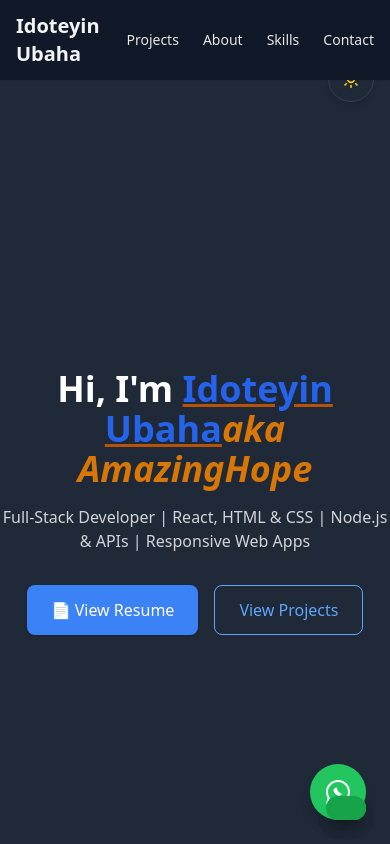
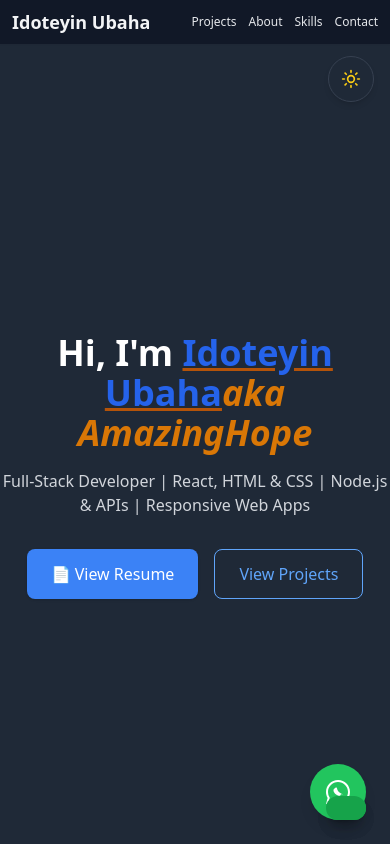
Before and after one commit to Amazinghope/Portfolio-alt, a React (Vite) app: page / in a window 390 px wide. Shown: the top 844 px of the page. Built offline with nearby package versions, Linux system fonts and the light colour scheme.

Commit message:
corrected

```diff
--- a/src/components/Nav.jsx
+++ b/src/components/Nav.jsx
@@ -1,10 +1,10 @@
 const Navbar = () => (
   <nav className="sticky top-0 z-50 bg-white dark:bg-gray-900 shadow-sm transition-colors duration-500">
-    <div className="max-w-6xl mx-auto px-4 py-3 flex justify-between items-center">
-      <h1 className="font-bold text-xl text-gray-900 dark:text-gray-100 transition-colors duration-300">
+    <div className="max-w-6xl mx-auto px-3 py-2 sm:px-4 sm:py-3 flex justify-between items-center">
+      <h1 className="font-bold text-lg sm:text-xl md:text-2xl text-gray-900 dark:text-gray-100 transition-colors duration-300">
       Idoteyin Ubaha
       </h1>
-      <ul className="flex gap-6 text-sm font-medium">
+      <ul className="flex gap-3 sm:gap-6 text-xs sm:text-sm font-medium">
         {["Projects", "About", "Skills", "Contact"].map((item) => (
           <li key={item}>
             <a
```
